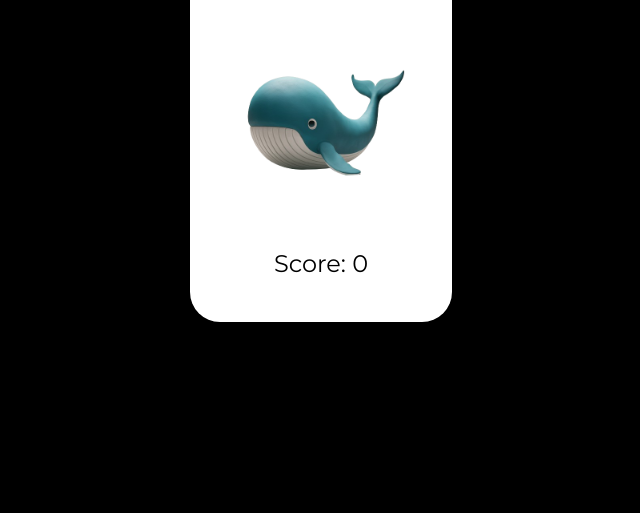
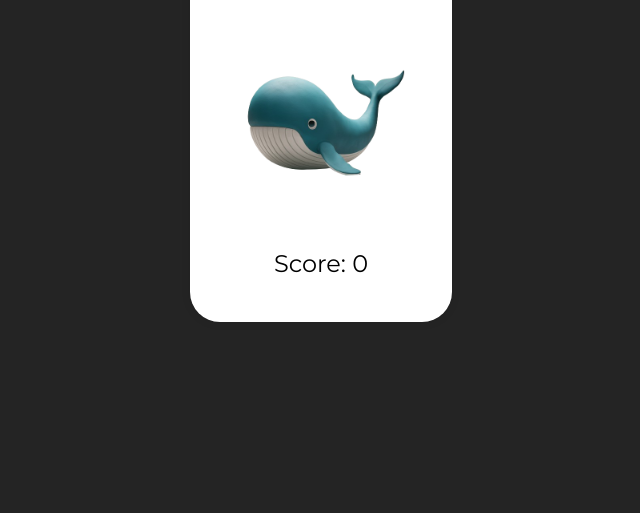
Before and after one commit to Dudebolt/Dudebolt.github.io, a plain HTML site: page index.html in a window 1280 px wide. Shown: the part 287-800 px from the top of the page, without its empty margins (319-959 px from the left). Drawn offline with Linux system fonts and the light colour scheme.

Commit message:
Update styles.css

```diff
--- a/styles.css
+++ b/styles.css
@@ -5,7 +5,7 @@ body {
     height: 100vh;
     margin: 0;
     font-family: "Montserrat", sans-serif;;
-    background-color: #000000;
+    background-color: #242424;
 }
 
 .montserrat-s {
```
